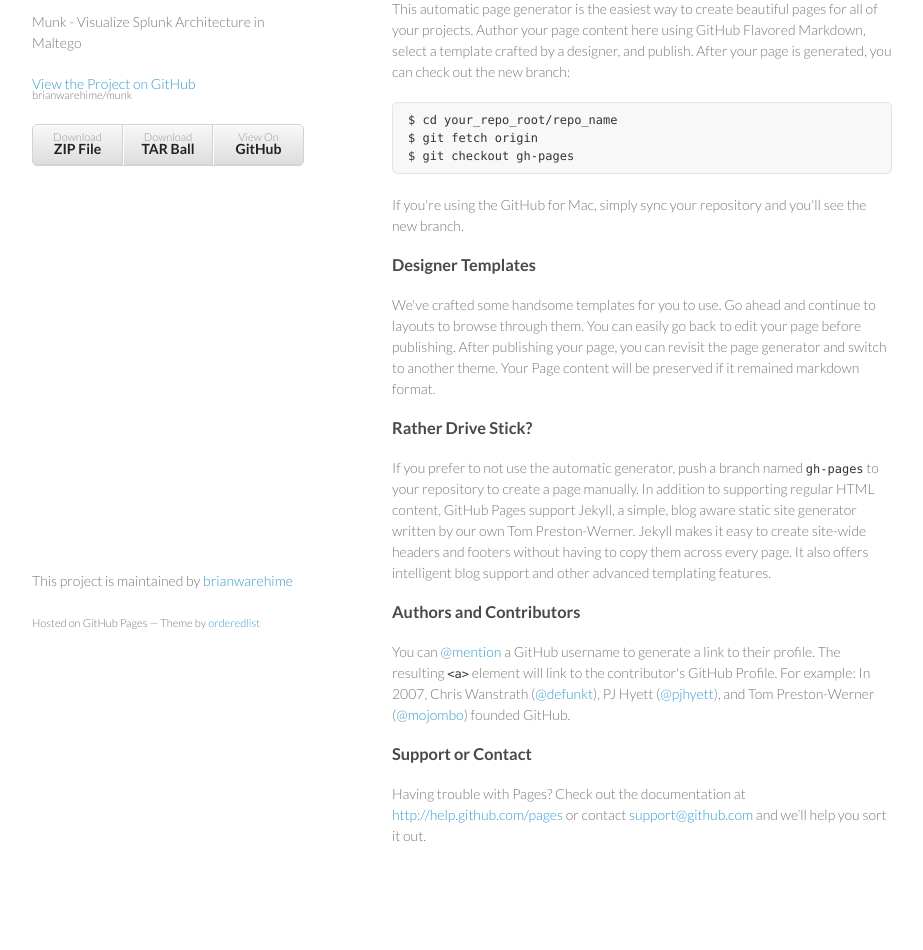
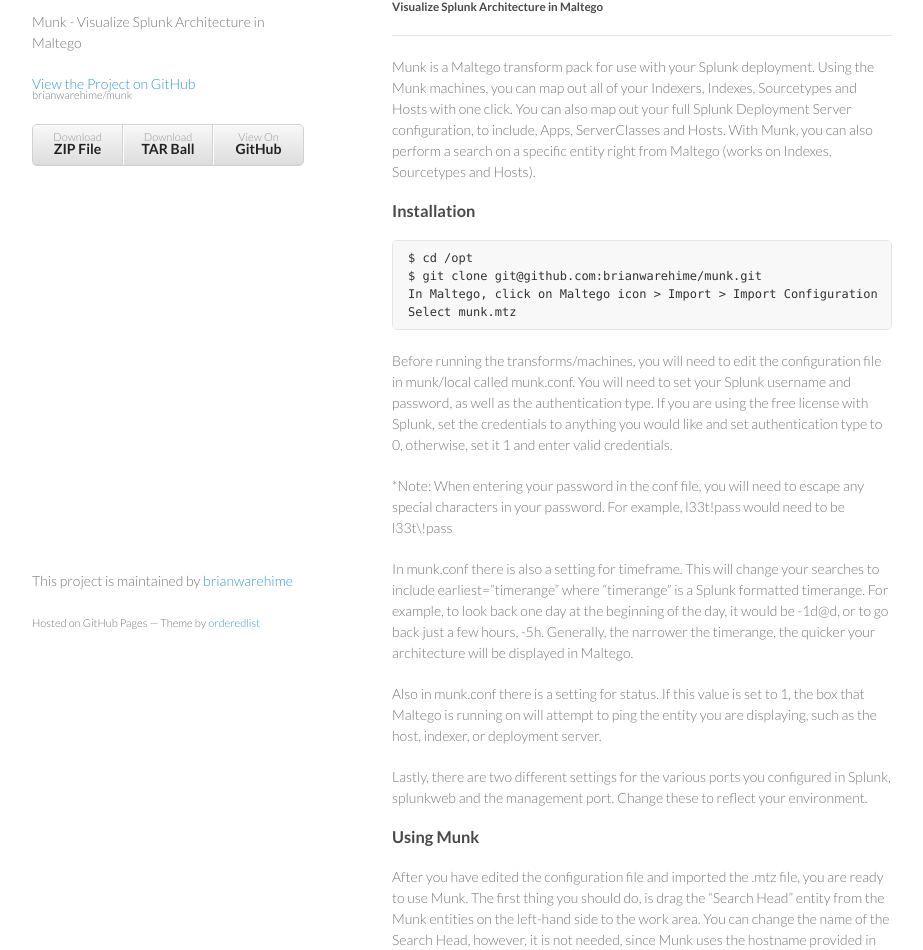
Before and after one commit to brianwarehime/munk, a plain HTML site: page index.html in a window 1280 px wide. Shown: the part 98-1048 px from the top of the page, without its empty margins (178-1101 px from the left). Before the commit the page ends 1014 px from the top, so only its background shows below. Drawn offline with Linux system fonts and the light colour scheme.

```diff
--- a/index.html
+++ b/index.html
@@ -29,36 +29,50 @@
       </header>
       <section>
         <h3>
-<a name="welcome-to-github-pages" class="anchor" href="#welcome-to-github-pages"><span class="octicon octicon-link"></span></a>Welcome to GitHub Pages.</h3>
+<a name="munk" class="anchor" href="#munk"><span class="octicon octicon-link"></span></a>Munk</h3>
 
-<p>This automatic page generator is the easiest way to create beautiful pages for all of your projects. Author your page content here using GitHub Flavored Markdown, select a template crafted by a designer, and publish. After your page is generated, you can check out the new branch:</p>
+<h5>
+<a name="visualize-splunk-architecture-in-maltego" class="anchor" href="#visualize-splunk-architecture-in-maltego"><span class="octicon octicon-link"></span></a>Visualize Splunk Architecture in Maltego</h5>
 
-<pre><code>$ cd your_repo_root/repo_name
-$ git fetch origin
-$ git checkout gh-pages
+<hr><p>Munk is a Maltego transform pack for use with your Splunk deployment. Using the Munk machines, you can map out all of your Indexers, Indexes, Sourcetypes and Hosts with one click. You can also map out your full Splunk Deployment Server configuration, to include, Apps, ServerClasses and Hosts. With Munk, you can also perform a search on a specific entity right from Maltego (works on Indexes, Sourcetypes and Hosts).</p>
+
+<h3>
+<a name="installation" class="anchor" href="#installation"><span class="octicon octicon-link"></span></a>Installation</h3>
+
+<pre><code>$ cd /opt
+$ git clone git@github.com:brianwarehime/munk.git
+In Maltego, click on Maltego icon &gt; Import &gt; Import Configuration
+Select munk.mtz
 </code></pre>
 
-<p>If you're using the GitHub for Mac, simply sync your repository and you'll see the new branch.</p>
+<p>Before running the transforms/machines, you will need to edit the configuration file in munk/local called munk.conf. You will need to set your Splunk username and password, as well as the authentication type. If you are using the free license with Splunk, set the credentials to anything you would like and set authentication type to 0, otherwise, set it 1 and enter valid credentials.</p>
+
+<p>*Note: When entering your password in the conf file, you will need to escape any special characters in your password. For example, l33t!pass would need to be l33t\!pass</p>
+
+<p>In munk.conf there is also a setting for timeframe. This will change your searches to include earliest=”timerange” where “timerange” is a Splunk formatted timerange. For example, to look back one day at the beginning of the day, it would be -1d@d, or to go back just a few hours, -5h. Generally, the narrower the timerange, the quicker your architecture will be displayed in Maltego.</p>
+
+<p>Also in munk.conf there is a setting for status. If this value is set to 1, the box that Maltego is running on will attempt to ping the entity you are displaying, such as the host, indexer, or deployment server.</p>
+
+<p>Lastly, there are two different settings for the various ports you configured in Splunk, splunkweb and the management port. Change these to reflect your environment.</p>
 
 <h3>
-<a name="designer-templates" class="anchor" href="#designer-templates"><span class="octicon octicon-link"></span></a>Designer Templates</h3>
+<a name="using-munk" class="anchor" href="#using-munk"><span class="octicon octicon-link"></span></a>Using Munk</h3>
 
-<p>We've crafted some handsome templates for you to use. Go ahead and continue to layouts to browse through them. You can easily go back to edit your page before publishing. After publishing your page, you can revisit the page generator and switch to another theme. Your Page content will be preserved if it remained markdown format.</p>
+<p>After you have edited the configuration file and imported the .mtz file, you are ready to use Munk. The first thing you should do, is drag the “Search Head” entity from the Munk entities on the left-hand side to the work area. You can change the name of the Search Head, however, it is not needed, since Munk uses the hostname provided in the configuration file to run the transforms.</p>
 
-<h3>
-<a name="rather-drive-stick" class="anchor" href="#rather-drive-stick"><span class="octicon octicon-link"></span></a>Rather Drive Stick?</h3>
+<p>Next, right-click on the Search Head you just created, and either select “Run Transform” or “Run Machine”. “Run Transform” will allow you to go one layer deep at a time into your deployment, whereas “Run Machine” will run a series of transforms for you all at once, and is definitely the easier of the two. Since there is a limitation of 12 entities returned in the Community Edition of Maltego, the Munk machine will run several iterations 15 seconds apart to keep populating entities that aren’t displayed yet. This will keep running until you press the stop button in the top right corner under “Machines”. If you have a large environment, it should complete your architecture in a few iterations.</p>
 
-<p>If you prefer to not use the automatic generator, push a branch named <code>gh-pages</code> to your repository to create a page manually. In addition to supporting regular HTML content, GitHub Pages support Jekyll, a simple, blog aware static site generator written by our own Tom Preston-Werner. Jekyll makes it easy to create site-wide headers and footers without having to copy them across every page. It also offers intelligent blog support and other advanced templating features.</p>
+<p>Here is a demo environment snapshot to illustrate what Munk does. This screenshot shows a small deployment, in larger environments, this would obviiously be a lot larger. Below you can see the Splunk Search Head at the top, branching off of it is the Deployment Server (splunk-ds), along with the Indexer (Splunk). Below them are the indexes (main, firewall, and vuln), with their sourcetypes (brah, firewall, nessus). Lastly, you can see the different hosts that populate those sourcetypes (securityonion, demo, nessus-1, nessus-2).</p>
 
-<h3>
-<a name="authors-and-contributors" class="anchor" href="#authors-and-contributors"><span class="octicon octicon-link"></span></a>Authors and Contributors</h3>
+<p align="center">
+<img src="https://camo.githubusercontent.com/3f3e7bf6fe3c1a835009941a4af97a5fd9496cb9/687474703a2f2f692e696d6775722e636f6d2f326f48375a41792e706e67"></p>
 
-<p>You can <a href="https://github.com/blog/821" class="user-mention">@mention</a> a GitHub username to generate a link to their profile. The resulting <code>&lt;a&gt;</code> element will link to the contributor's GitHub Profile. For example: In 2007, Chris Wanstrath (<a href="https://github.com/defunkt" class="user-mention">@defunkt</a>), PJ Hyett (<a href="https://github.com/pjhyett" class="user-mention">@pjhyett</a>), and Tom Preston-Werner (<a href="https://github.com/mojombo" class="user-mention">@mojombo</a>) founded GitHub.</p>
+<p>Along with mapping our your Splunk toplogy, you can map our your Deployment Server configuration. This will show you the different apps you are currently deploying to clients, as well as the Server Classes, and the hosts that are contained in those Server Classes. Below is a screenshot of the full environment, along with DS configuration.</p>
 
-<h3>
-<a name="support-or-contact" class="anchor" href="#support-or-contact"><span class="octicon octicon-link"></span></a>Support or Contact</h3>
+<p align="center">
+<img src="https://camo.githubusercontent.com/2d059045c12953a112a2990014d3856bb08abf53/687474703a2f2f692e696d6775722e636f6d2f6b346f52725a4e2e706e67"></p>
 
-<p>Having trouble with Pages? Check out the documentation at <a href="http://help.github.com/pages">http://help.github.com/pages</a> or contact <a href="mailto:support@github.com">support@github.com</a> and we’ll help you sort it out.</p>
+<p>With Munk, you also have the ability to open a Splunk search starting with the entity you clicked on. For example, if you were to right-click on an Index and selected “Run Transform”, then “Splunk Entity Search”, it would open your default browser to a Splunk page with “index=”selected index”. This capability extends to host, sourcetype and index for now.</p>
       </section>
       <footer>
         <p>This project is maintained by <a href="https://github.com/brianwarehime">brianwarehime</a></p>
```
Also changed, not shown: params.json (+1 -1 lines).
